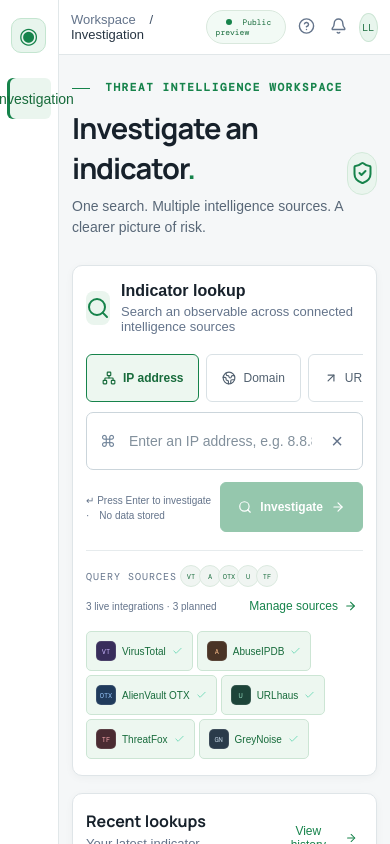
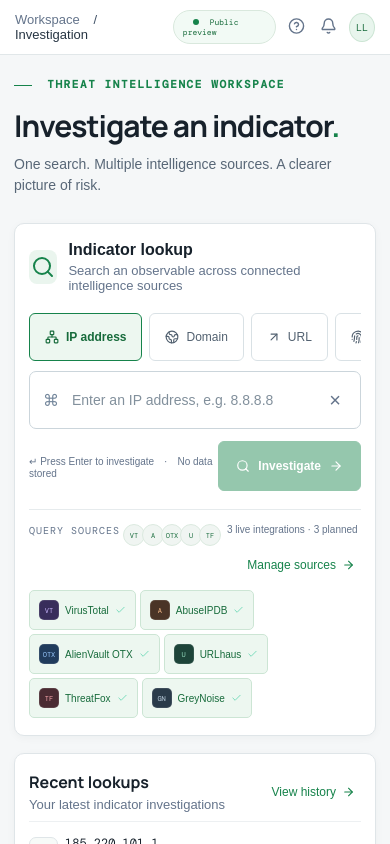
Before and after one commit to Arvind29/ThreatLens, a Next.js app: page / in a window 390 px wide. Shown: the top 844 px of the page. Built offline with nearby package versions, Linux system fonts and the light colour scheme.

Commit message:
Improve ThreatLens corporate mobile styling

```diff
--- a/app/globals.css
+++ b/app/globals.css
@@ -104,3 +104,15 @@ h1{font-size:38px;color:#17212b;letter-spacing:-1px}
 .content footer span{color:#64748b}
 @media(max-width:950px){.content{padding:34px 25px}}
 @media(max-width:680px){.content{padding:25px 13px}h1{font-size:29px}.hero p,.sub{font-size:14px}.panel{padding:16px 13px}.tabs button{font-size:12px}.input input{font-size:14px}.search-bottom small{font-size:10px}.go{font-size:12px}.source-bar>span{font-size:10px}.source-chips button{font-size:10px}.example div b{font-size:12px}.content footer{font-size:8px}.content footer span{font-size:8px}}
+
+.intel-result{background:#fff;border:1px solid #dfe5e8;border-radius:10px;padding:18px 20px;margin-top:14px;box-shadow:0 1px 4px #152b3b08}
+.intel-card-head,.provider-identity,.provider-footer{display:flex;align-items:center;justify-content:space-between;gap:12px}
+.provider-identity{justify-content:flex-start;min-width:0}.provider-identity>div>b{display:block;font-size:17px;color:#17212b}.provider-identity>div>small{display:block;font-size:13px;color:#64748b;margin-top:4px}
+.intel-card-head .provider-logo{width:40px;height:40px;font-size:12px}
+.status-match,.status-clean,.status-neutral{font-size:12px;font-weight:700;padding:7px 10px;border-radius:6px;white-space:nowrap}
+.status-match{background:#fff1f0;color:#b42318;border:1px solid #fecdca}.status-clean{background:#edf7f0;color:#176b3b;border:1px solid #cce5d4}.status-neutral{background:#f2f4f7;color:#475467;border:1px solid #e4e7ec}
+.intel-metrics{display:grid;grid-template-columns:repeat(4,minmax(0,1fr));gap:10px;margin:16px 0}.intel-metrics>div{background:#f7f9fa;border:1px solid #e8edef;border-radius:7px;padding:12px;min-width:0}.intel-metrics b{display:block;font:700 23px Manrope,Arial;color:#17212b;overflow-wrap:anywhere}.intel-metrics small{display:block;color:#64748b;font-size:12px;margin-top:4px}.intel-metrics .metric-danger{color:#b42318}
+.intel-detail{font-size:14px;line-height:1.5;margin:8px 0;color:#475467}.intel-record{margin:9px 0;padding:13px;background:#f8fafb;border:1px solid #e4e9ec;border-radius:7px;display:grid;gap:6px}.intel-record b{font-size:14px;color:#17212b}.intel-record small{font-size:13px;color:#526170;line-height:1.4}
+.provider-footer{border-top:1px solid #edf0f2;padding-top:12px;margin-top:12px;color:#64748b;font-size:12px}.provider-footer a{display:inline-flex;align-items:center;gap:5px;color:#176b3b;text-decoration:none;font-size:13px;font-weight:700}.provider-footer a:hover{text-decoration:underline}.provider-footer svg{width:15px;height:15px}
+.disclaimer{background:#f8fafb;border-color:#e1e7e9;color:#526170}.disclaimer b{font-size:14px}.disclaimer p{font-size:13px;line-height:1.55}
+@media(max-width:680px){.sidebar{width:0;padding:0;border:0;overflow:hidden}.main{margin-left:0}header{padding:0 15px}.content{padding:22px 14px}h1{font-size:30px}.hero{align-items:flex-start}.hero-icon{display:none}.panel{padding:17px 14px}.intel-result{padding:15px 13px}.provider-identity>div>b{font-size:16px}.provider-identity>div>small{font-size:12px}.intel-metrics{grid-template-columns:repeat(2,minmax(0,1fr));gap:8px}.intel-metrics>div{padding:10px}.intel-metrics b{font-size:22px}.intel-metrics small{font-size:12px}.intel-record,.intel-detail{margin-left:0}.provider-footer{align-items:flex-start;flex-direction:column}.status-match,.status-clean,.status-neutral{font-size:11px;padding:6px 8px}.tabs{overflow-x:auto}.tabs button{flex:0 0 auto}.source-bar{align-items:flex-start}.query{flex-wrap:wrap}.query b{flex-basis:100%;order:2}}
```
